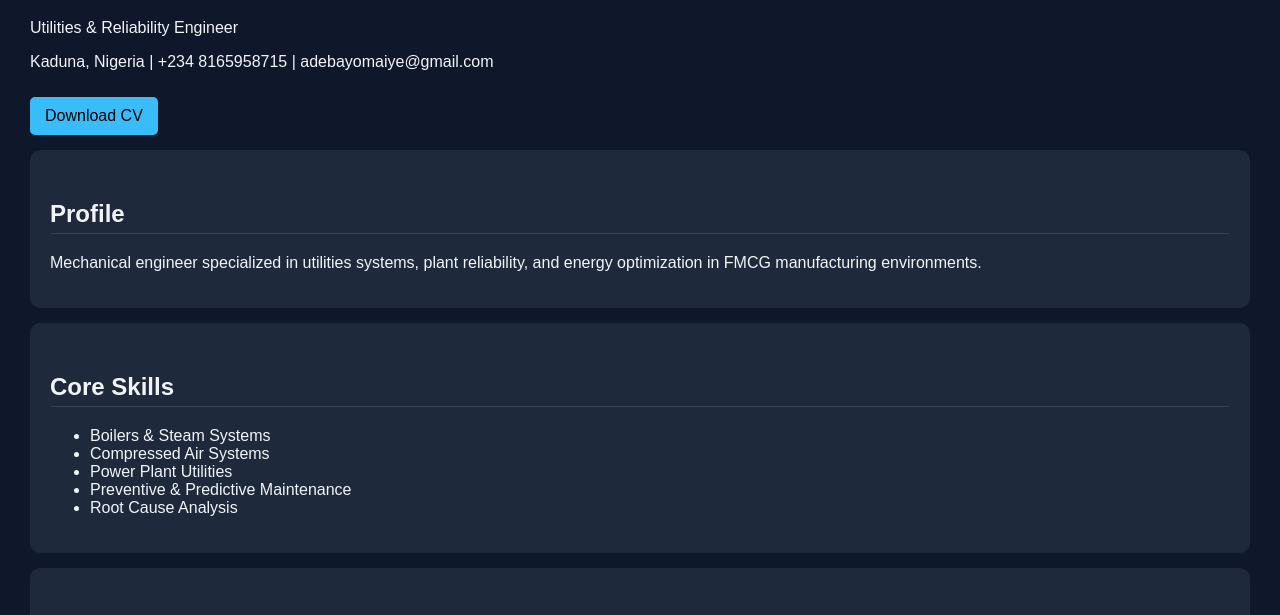
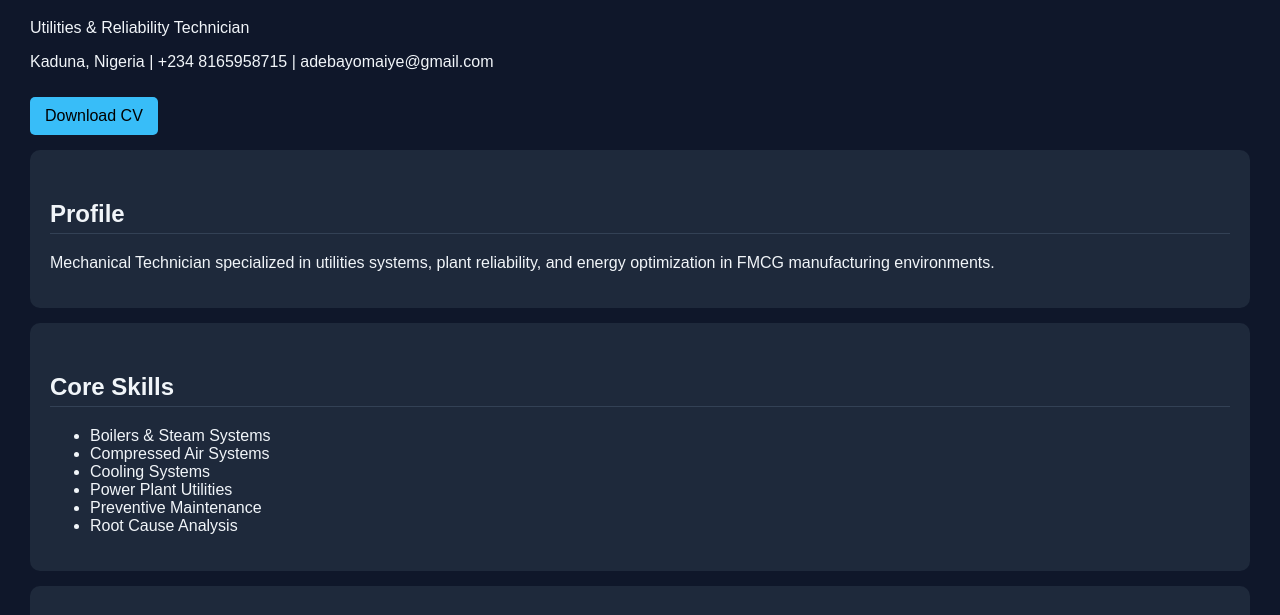
Before and after one commit to adebayomaiye-maker/adebayomaiye-maker.github.io, a plain HTML site: page index.html in a window 1280 px wide. Shown: the part 91-706 px from the top of the page. Drawn offline with Linux system fonts and the light colour scheme.

Commit message:
Update index.html

```diff
--- a/index.html
+++ b/index.html
@@ -54,7 +54,7 @@
 <div class="container">
 
 <h1>OLORUNMAIYE ADEBAYO</h1>
-<p>Utilities & Reliability Engineer</p>
+<p>Utilities & Reliability Technician</p>
 <p>Kaduna, Nigeria | +234 8165958715 | adebayomaiye@gmail.com</p>
 
 <a class="btn" href="Adebayo_Olorunmaiye_CV.pdf" download>Download CV</a>
@@ -62,7 +62,7 @@
 <div class="card">
 <h2>Profile</h2>
 <p>
-Mechanical engineer specialized in utilities systems, plant reliability,
+Mechanical Technician specialized in utilities systems, plant reliability,
 and energy optimization in FMCG manufacturing environments.
 </p>
 </div>
@@ -72,8 +72,9 @@ and energy optimization in FMCG manufacturing environments.
 <ul>
 <li>Boilers & Steam Systems</li>
 <li>Compressed Air Systems</li>
+<li>Cooling Systems</li>
 <li>Power Plant Utilities</li>
-<li>Preventive & Predictive Maintenance</li>
+<li>Preventive Maintenance</li>
 <li>Root Cause Analysis</li>
 </ul>
 </div>
```
